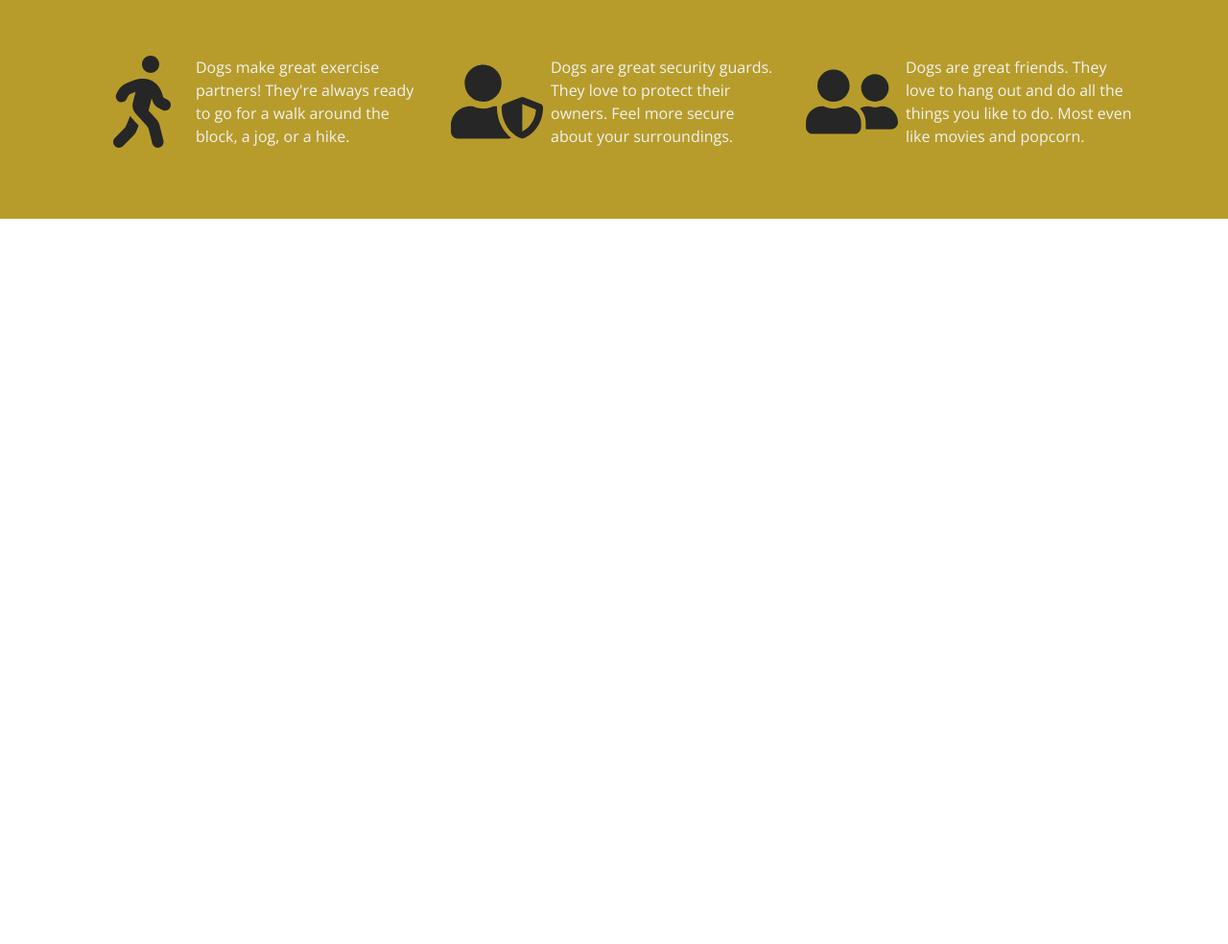
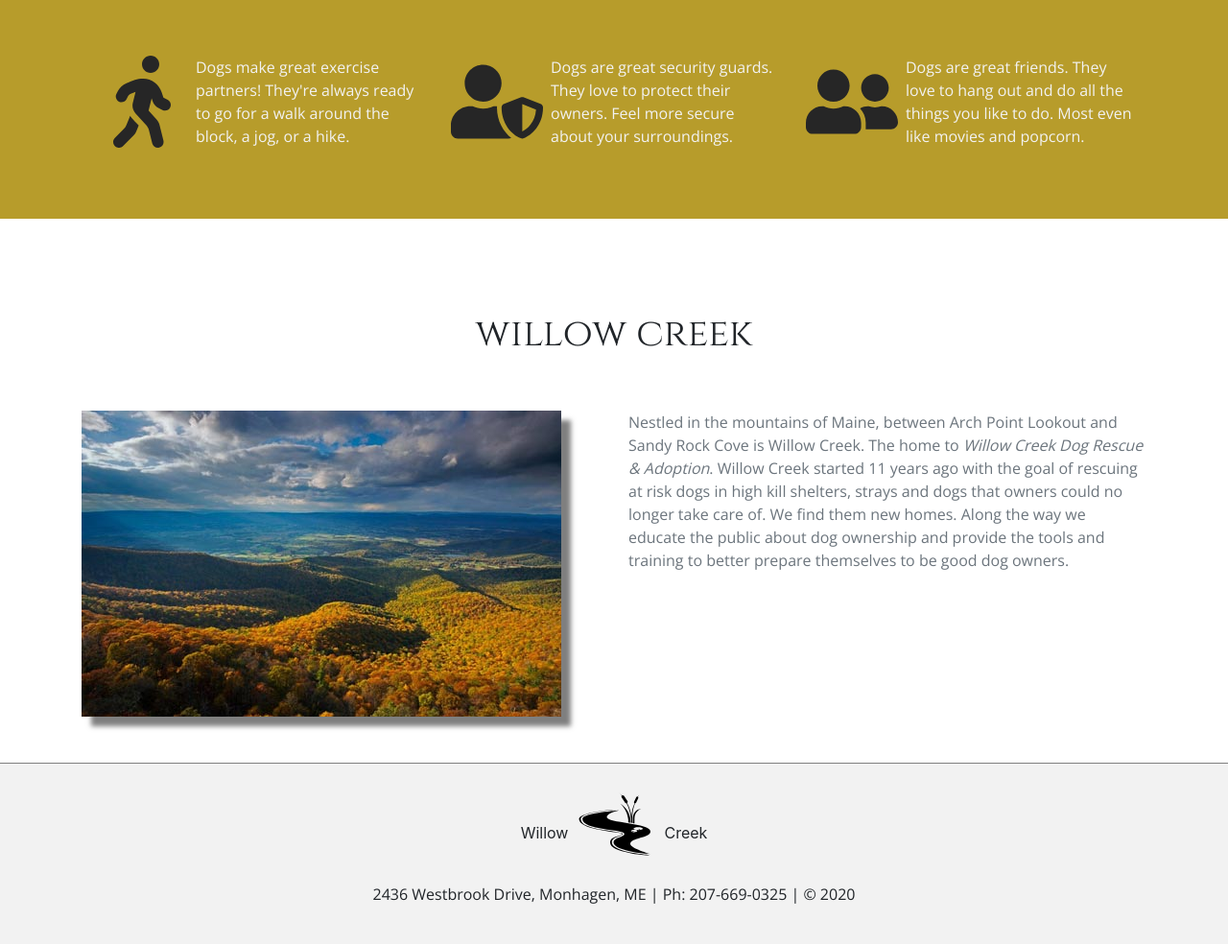
Before and after one commit to pdxdave/dog-adoption, a Gatsby site: page / in a window 1280 px wide. Shown: the part 800-1784 px from the top of the page at 96% size. Before the commit the page ends 1028 px from the top, so only its background shows below. Built offline with nearby package versions, Linux system fonts and the light colour scheme; Gatsby itself is replaced by a stand-in of ours.

Commit message:
contact form and more index page info

```diff
--- a/gatsby-config.js
+++ b/gatsby-config.js
@@ -9,6 +9,7 @@ module.exports = {
   },
   plugins: [
     `gatsby-plugin-react-helmet`,
+    `gatsby-plugin-scroll-reveal`,
     {
       resolve: `gatsby-source-filesystem`,
       options: {
--- a/package.json
+++ b/package.json
@@ -12,6 +12,7 @@
     "gatsby-plugin-manifest": "^2.4.14",
     "gatsby-plugin-offline": "^3.2.13",
     "gatsby-plugin-react-helmet": "^3.3.6",
+    "gatsby-plugin-scroll-reveal": "0.0.7",
     "gatsby-plugin-sharp": "^2.6.14",
     "gatsby-source-contentful": "^2.3.34",
     "gatsby-source-filesystem": "^2.3.14",
--- /dev/null
+++ b/src/components/footer.js
@@ -0,0 +1,14 @@
+import React from 'react'
+
+import logo from '../images/logo.svg'
+
+const Footer = () => {
+    return (
+        <footer className="py-4" style={{textAlign: "center", borderTop: "1px solid gray", backgroundColor: "#f2f2f2"}}>
+            <span>Willow</span><img src={logo} alt="logo" style={{height: "100px", width: "100px"}}/><span>Creek</span>
+            <p>2436 Westbrook Drive, Monhagen, ME | Ph: 207-669-0325 | &copy; 2020</p>
+        </footer>
+    )
+}
+
+export default Footer
--- a/src/components/layout.css
+++ b/src/components/layout.css
@@ -96,3 +96,24 @@ p {
     margin: 16px 0px;
   }
 }
+
+
+/************
+  Willow Creek
+*************/
+
+.willow-image {
+  max-width: 100%;
+}
+
+@media (max-width: 767px){
+  .willow-text {
+    padding-top: 20px;
+  }
+}
+
+@media (min-width: 768px){
+  .willow-image {
+    box-shadow: 10px 10px 5px rgba(0,0,0,0.5);
+  }
+}
--- a/src/components/layout.js
+++ b/src/components/layout.js
@@ -2,6 +2,7 @@ import React from "react"
 
 import "./layout.css"
 import Navbar from '../components/navbar'
+
 
 const Layout = ({ children }) => {
 
@@ -10,6 +11,7 @@ const Layout = ({ children }) => {
     <>
       <Navbar />
         <main>{children}</main>
+
     </>
   )
 }
--- a/src/components/navbar.js
+++ b/src/components/navbar.js
@@ -9,8 +9,9 @@ const CustomNavbar = () => {
         <Navbar bg="light" expand="lg" fixed="top">
             <Link to="/">
                 <Navbar.Brand as="a">
-                    <span>Willow Creek</span>
+                    <span>Willow</span>
                     <img src={logo} alt="logo" style={{ height: "40px", width: "40px"}}/>
+                    <span>Creek</span>
                 </Navbar.Brand>
             </Link>
 
--- /dev/null
+++ b/src/components/willowcreek.js
@@ -0,0 +1,27 @@
+import React from 'react'
+import {Container, Row, Col} from 'react-bootstrap'
+import Maine from '../images/maine2.jpg'
+import Title from '../components/title'
+
+const WillowCreek = () => {
+    return (
+        <section>
+            <Container className="py-5">
+                <Title title="willow creek" />
+                <Row >
+                    <Col xs={12} sm={10} md={6} className="mx-auto">
+                        <img src={Maine} alt="maine" className="willow-image" />
+                    </Col>
+                    <Col xs={12} sm={10} md={6} className="mx-auto" >
+                        <p className="willow-text text-muted"
+                            data-sal="slide-left"
+                            data-sal-delay="800"
+                            data-sal-easing="ease">Nestled in the mountains of Maine, between Arch Point Lookout and Sandy Rock Cove is Willow Creek.  The home to <em>Willow Creek Dog Rescue & Adoption</em>.  Willow Creek started 11 years ago with the goal of rescuing at risk dogs in high kill shelters, strays and dogs that owners could no longer take care of.  We find them new homes. Along the way we educate the public about dog ownership and provide the tools and training to better prepare themselves to be good dog owners. </p>
+                    </Col>
+                </Row>
+            </Container>
+        </section>
+    )
+}
+
+export default WillowCreek
--- a/src/pages/about.js
+++ b/src/pages/about.js
@@ -6,6 +6,7 @@ import Layout from '../components/layout'
 import Hero from '../components/hero'
 import {Container, Row, Col, Card} from 'react-bootstrap'
 import Title from '../components/title'
+import Footer from '../components/footer'
 
 import Tom from '../images/tom.jpg'
 import Karen from '../images/karen.jpg'
@@ -69,7 +70,7 @@ const About = ({data}) => {
 
                     </Row>
             </Container>
-
+            <Footer />
         </Layout>
     )
 }
--- a/src/pages/index.js
+++ b/src/pages/index.js
@@ -4,9 +4,10 @@ import {graphql} from 'gatsby'
 import Layout from "../components/layout"
 import SEO from "../components/seo"
 import HeaderBridge from '../components/header-bridge'
+import WillowCreek from '../components/willowcreek'
 
 import Hero from '../components/hero'
-
+import Footer from '../components/footer'
 import 'bootstrap/dist/css/bootstrap.min.css';
 
 const IndexPage = ({data}) => (
@@ -21,6 +22,8 @@ const IndexPage = ({data}) => (
         title3="adoption"
     />
     <HeaderBridge />
+    <WillowCreek />
+    <Footer />
   </Layout>
 )
 
```
Also changed, not shown: src/pages/available.js (+4 -3 lines), src/pages/contact.js (+5 -3 lines), src/template/dog-template.js (+4 -4 lines), src/images/contact.jpg (added), src/images/maine.jpg (added), src/images/maine2.jpg (added), 1 other file.
